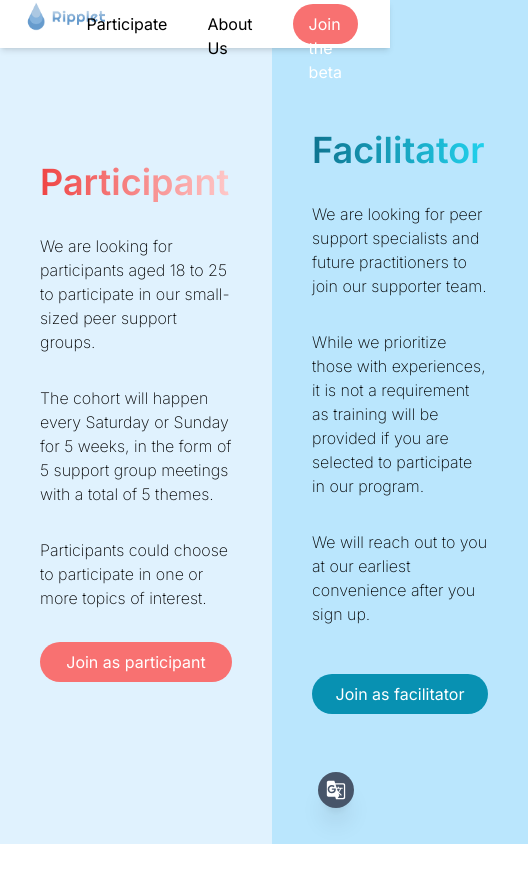
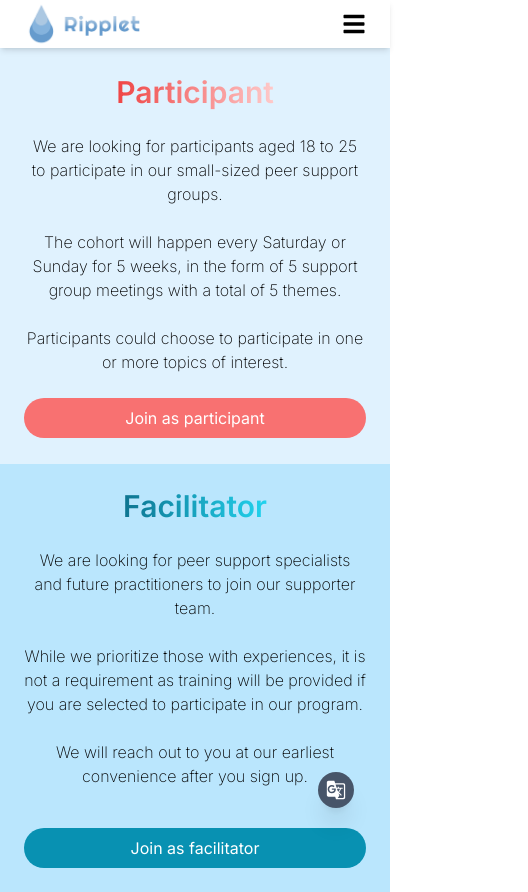
Before and after one commit to Victoriakaey/Ripplet_Info_Website, a Next.js app: page /participate in a window 390 px wide. Shown: the whole page, 528 px wide, since content can reach past the window. Before the commit the page ends 844 px from the top, so only its background shows below. Built offline with nearby package versions, Linux system fonts and the light colour scheme.

Commit message:
fixed responsive

```diff
--- a/src/app/layout.tsx
+++ b/src/app/layout.tsx
@@ -24,7 +24,7 @@ export default function RootLayout({
       >
         <LanguageProvider>
           <Navbar />
-          <div className="h-full">
+          <div className="h-full pt-12 lg:pt-0">
             {children}
             <TranslateButton />
           </div>
--- a/src/app/page.tsx
+++ b/src/app/page.tsx
@@ -3,7 +3,7 @@ import React from "react";
 export default function Home() {
   return (
     <main>
-      <div>init</div>
+      <div></div>
     </main>
   );
 }
--- a/src/app/participate/page.tsx
+++ b/src/app/participate/page.tsx
@@ -3,7 +3,7 @@ import React from "react";
 
 export default function Participate() {
   return (
-    <main className="h-screen flex flex-col justify-center">
+    <main className="min-h-screen flex items-stretch">
       <ParticipantContent />
     </main>
   );
--- a/src/components/navbar.tsx
+++ b/src/components/navbar.tsx
@@ -1,17 +1,21 @@
 // TODO: add responsive
 "use client";
-import React, { useContext } from "react";
+import React, { useContext, useState } from "react";
 import Image from "next/image";
 import logo from "@/lib/img/logo.png";
 import Link from "next/link";
 import { cn_navbar, en_navbar } from "@/lib/utils/content";
 import { LanguageContext } from "@/context/language_context";
+import { FaBars, FaTimes } from "react-icons/fa"; // Icons for hamburger menu
 
+/* font: Satoshi */
 export default function Navbar() {
   const { language } = useContext(LanguageContext);
   const navbar = language === "en" ? en_navbar : cn_navbar;
+  const [menuOpen, setMenuOpen] = useState(false);
   return (
-    <div className="fixed top-0 w-full bg-white h-12 flex justify-between shadow-md select-none">
+    <div className="fixed top-0 w-full bg-white shadow-md z-50">
+      <div className="h-12 flex justify-between items-center">
         <Link href="/">
           <Image
             src={logo}
@@ -20,8 +24,17 @@ export default function Navbar() {
             className="ml-6"
           />
         </Link>
-      {/* font: Satoshi */}
-      <div className="flex gap-10 mr-8">
+        {/* Hamburger Menu Icon */}
+        <div className="mr-6 md:hidden flex items-center">
+          <button
+            onClick={() => setMenuOpen(!menuOpen)}
+            className="focus:outline-none"
+          >
+            {menuOpen ? <FaTimes size={24} /> : <FaBars size={24} />}
+          </button>
+        </div>
+        {/* Desktop Menu */}
+        <div className="hidden md:flex gap-10 mr-8">
           {navbar.map((item, index) => (
             <Link
               key={index}
@@ -38,5 +51,28 @@ export default function Navbar() {
           ))}
         </div>
       </div>
+      {/* Mobile Menu */}
+      <div
+        className={`md:hidden flex flex-col items-center absolute top-12 left-0 w-full bg-white shadow-md transition-transform duration-300 ${
+          menuOpen ? "max-h-screen" : "max-h-0"
+        } overflow-hidden`}
+      >
+        {navbar.map((item, index) => (
+          <Link
+            key={index}
+            href={item.link}
+            target={item.button ? "_blank" : ""}
+            className={
+              item.button
+                ? "bg-red-400 rounded-full py-2 px-4 text-white my-2 w-11/12 text-center hover:bg-sky-600"
+                : "my-2 w-11/12 text-center hover:text-red-400"
+            }
+            onClick={() => setMenuOpen(false)}
+          >
+            {item.label}
+          </Link>
+        ))}
+      </div>
+    </div>
   );
 }
--- a/src/components/participant_content.tsx
+++ b/src/components/participant_content.tsx
@@ -18,13 +18,15 @@ export default function ParticipantContent() {
     language === "en" ? en_facilitator : cn_facilitator;
 
   return (
-    <div className="flex h-full">
-      <div className="flex flex-col justify-center bg-sky-100 p-10 gap-8">
-        <div className="w-48 bg-gradient-to-r from-red-500 to-red-200 bg-clip-text text-transparent text-4xl font-semibold">
-          {participants_contents.title}
+    <div className="flex flex-col lg:flex-row w-full min-h-screen">
+      <div className="flex flex-col justify-center bg-sky-100 p-6 lg:p-10 gap-6 lg:gap-8 w-full lg:w-1/2 flex-1">
+        <div className="flex justify-center lg:justify-start">
+          <div className="bg-gradient-to-r from-red-500 to-red-200 bg-clip-text text-transparent text-3xl lg:text-4xl font-semibold text-center lg:text-left">
+            {participants_contents.title}
+          </div>
         </div>
         {participants_contents.content.map((content, index) => (
-          <div key={index} className="font-extralight">
+          <div key={index} className="font-extralight text-center lg:text-left">
             {content}
           </div>
         ))}
@@ -36,19 +38,21 @@ export default function ParticipantContent() {
           {participants_contents.button_text}
         </Link>
       </div>
-      <div className="flex flex-col justify-center bg-sky-200 p-10 gap-8">
-        <div className="w-44 bg-gradient-to-r from-cyan-700 to-cyan-400 bg-clip-text text-transparent text-4xl font-semibold">
-          {facilitator_contents.title}
+      <div className="flex flex-col justify-center bg-sky-200 p-6 lg:p-10 gap-6 lg:gap-8 w-full lg:w-1/2 flex-1">
+        <div className="flex justify-center lg:justify-start">
+          <div className="bg-gradient-to-r from-cyan-700 to-cyan-400 bg-clip-text text-transparent text-3xl lg:text-4xl font-semibold text-center lg:text-left">
+            {facilitator_contents.title}
+          </div>
         </div>
         {facilitator_contents.content.map((content, index) => (
-          <div key={index} className="font-extralight">
+          <div key={index} className="font-extralight text-center lg:text-left">
             {content}
           </div>
         ))}
         <Link
           href={links.join_as_facilitator}
           target="_blank"
-          className="mt-4 bg-cyan-600 rounded-full text-center  p-2 w-full lg:w-1/3 text-white hover:bg-cyan-500"
+          className="mt-4 bg-cyan-600 rounded-full text-center p-2 w-full lg:w-1/3 text-white hover:bg-cyan-500"
         >
           {facilitator_contents.button_text}
         </Link>
```
Lines whose indentation alone changed are shown as unchanged.
